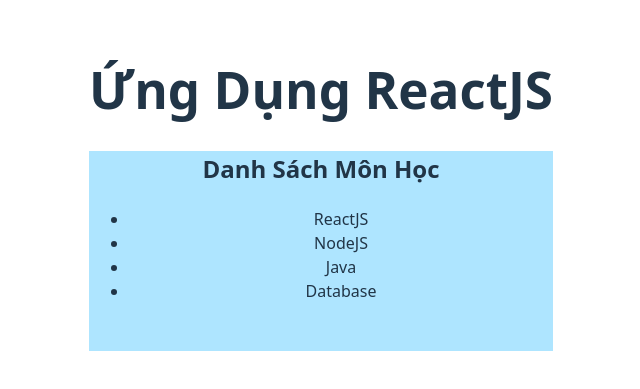
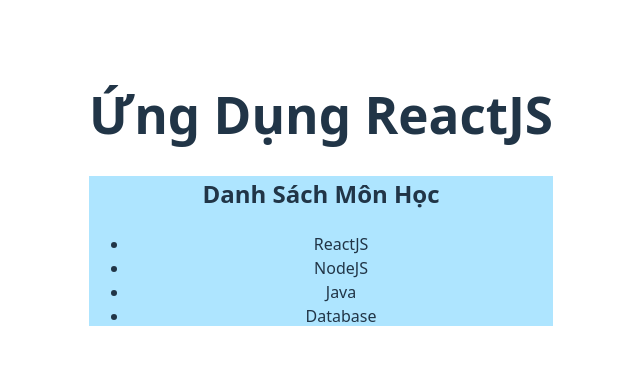
Before and after one commit to nhuyeumeo2811-del/bai2_2, a React (Vite) app: page / in a window 1280 px wide. Shown: the part 211-600 px from the top of the page, without its empty margins (319-959 px from the left). Built offline with nearby package versions, Linux system fonts and the light colour scheme.

Commit message:
Add multiple files

```diff
--- a/src/SubjectList.css
+++ b/src/SubjectList.css
@@ -1,6 +1,6 @@
 .subject-container{
     background-color: rgb(174, 229, 255);
     width: 100%;
-    height: 200px;
+    height: 150px;
     text-align: center;
 }
```
